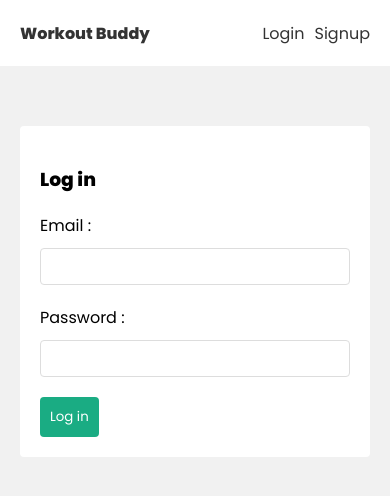
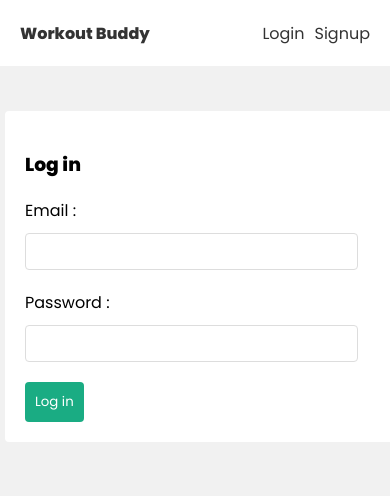
Before and after one commit to DaveCodingRitualist/Mern-Workout, a React (Vite) app in the folder frontend/: page /login in a window 390 px wide. Shown: the top 496 px of the page. Built offline with nearby package versions, Linux system fonts and the light colour scheme.

Commit message:
mobile view fixed

```diff
--- a/frontend/src/components/WorkoutForm.jsx
+++ b/frontend/src/components/WorkoutForm.jsx
@@ -51,7 +51,7 @@ const WorkoutForm = () => {
 
   return (
     <form className="create" onSubmit={handleSubmit}>
-      <h3>Add a Workout</h3>
+      <h3 className="add-title">Add a Workout</h3>
       <label>Exercise Title:</label>
       <input
         type="text"
--- a/frontend/src/index.css
+++ b/frontend/src/index.css
@@ -19,6 +19,7 @@ header .container {
   margin: 0 auto;
   padding: 10px 20px;
   display: flex;
+  flex-direction: flex;
   align-items: center;
   justify-content: space-between;
 }
@@ -58,8 +59,8 @@ header a {
 }
 .workout-details span {
   position: absolute;
-  top: 20px;
-  right: 20px;
+  top: 5px;
+  right: 5px;
   cursor: pointer;
   background: #f1f1f1;
   padding: 6px;
@@ -136,10 +137,22 @@ form.signup, form.login {
 
 @media only screen and (max-width: 600px) {
   body {
-    .home {
+  .home {
   display: grid;
   grid-template-columns: 3fr 2fr;
-  gap: 10px;
+  gap: 5px;
+  }
+  .add-title{
+    font-size: .9em;
+  }
+  .pages{
+  width: 100vw;
+  padding: 5px;
+  margin: auto;
+ }
+ input {
+  width: 95%;
+
 }
   }
 }
```
